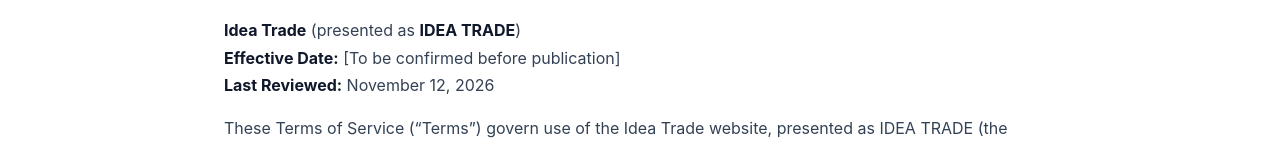
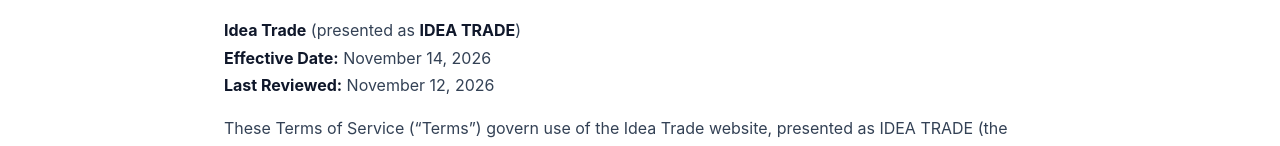
Before and after one commit to tsaakian/idea-trade-site, a plain HTML site: page terms-of-service/index.html in a window 1280 px wide. Shown: the part 232-378 px from the top of the page. Drawn offline with Linux system fonts and the light colour scheme.

Commit message:
Set Terms of Service effective date.

```diff
--- a/terms-of-service/index.html
+++ b/terms-of-service/index.html
@@ -8,7 +8,7 @@
 <div class="banner" role="status"><strong>Pre-publication review.</strong> Confirm the effective date and operational details before removing this notice and the noindex directive.</div>
 <main><article><h1>Terms of Service</h1>
 <p><strong>Idea Trade</strong> (presented as <strong>IDEA TRADE</strong>)<br />
-<strong>Effective Date:</strong> [To be confirmed before publication]<br />
+<strong>Effective Date:</strong> November 14, 2026<br />
 <strong>Last Reviewed:</strong> November 12, 2026</p>
 <p>These Terms of Service (“Terms”) govern use of the Idea Trade website, presented as IDEA TRADE (the “Website”), and its business inquiry tools. The Website is intended primarily for businesses, institutions, and organizations. By using the Website, you agree to these Terms to the extent permitted by applicable law. If you do not agree, discontinue use of the Website.</p>
 <h2>1. Website Purpose</h2>
```
